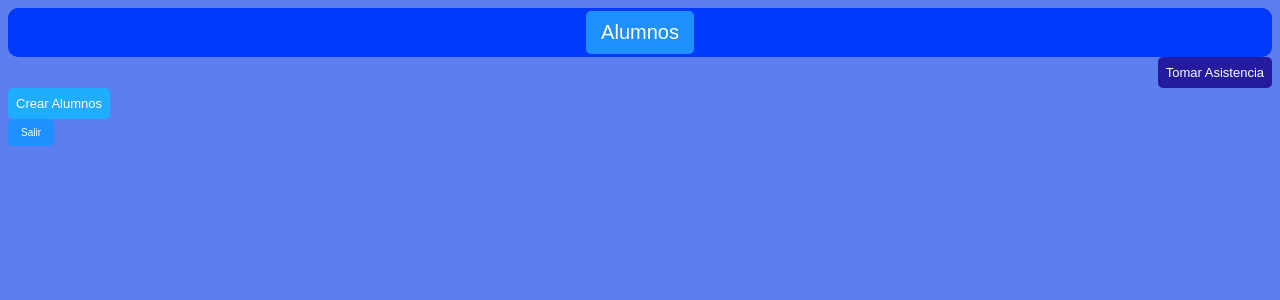
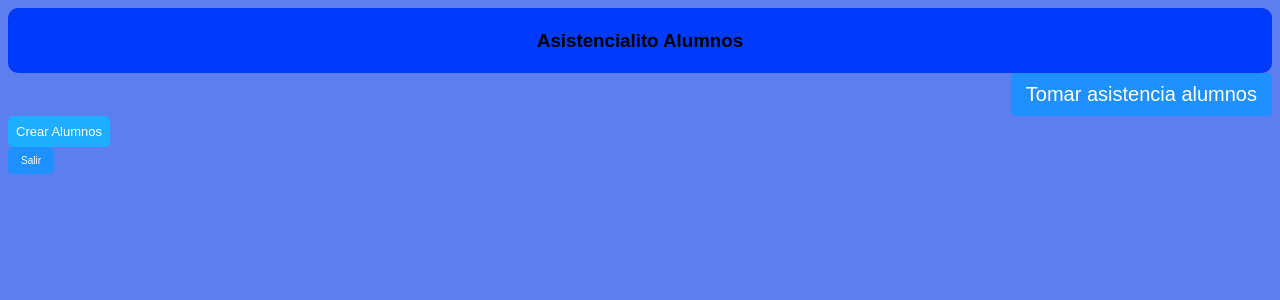
Before and after one commit to Lucassc5/Asistencialito, a PHP site: page /registrarAlumno.php in a window 1280 px wide. Shown: the top 300 px of the page. Run offline with PHP 8.4, Linux system fonts and the light colour scheme.

Commit message:
Add files via upload

```diff
--- a/asistencialito/Resources/Fn/mostrarAlumnos.js
+++ b/asistencialito/Resources/Fn/mostrarAlumnos.js
@@ -1,11 +1,22 @@
 function mostrarAlumnos() {
     fetch('traerAlumnos.php')
-        .then(response => response.text())
+        .then(res => res.text())
         .then(data => {
-            document.getElementById('mostrar').innerHTML =  data;
+            document.getElementById('mostrar_alumnos').innerHTML =  data;
         })
         .catch(error => {
             console.error('Error al cargar los alumnos:', error);
-            document.getElementById('mostrar').innerHTML = "<p>Error al cargar los alumnos.</p>";
+            document.getElementById('mostrar_alumnos').innerHTML = "<p>Error al cargar los alumnos.</p>";
         });
 }
+
+
+function presenteAusente(){
+
+    checkPresente = document.getElementById('checkin').ariaChecked;
+
+    if (checkPresente) {
+
+    }
+
+}
--- a/asistencialito/crearAlumno.php
+++ b/asistencialito/crearAlumno.php
@@ -17,6 +17,8 @@
     <br>
     <input type="date" name="fecha_nacimiento_alumno" id="fecha_nacimiento_alumno" placeholder="Fecha de nacimiento">
     <br>
+    <input type="text" name="email_alumno" id="email_alumno" placeholder="Email del alumno">
+    <br>
     <input type="submit" name="submit" value="Registrarse">
     </form>
 
--- a/asistencialito/guardarAlumno.php
+++ b/asistencialito/guardarAlumno.php
@@ -10,15 +10,17 @@ if ($_SERVER["REQUEST_METHOD"] == 'POST'){
     $nombre_alumno = ($_POST["nombre_alumno"]);
     $apellido_alumno = ($_POST["apellido_alumno"]);
     $fecha_nacimiento_alumno = ($_POST["fecha_nacimiento_alumno"]);
+    $email_alumno = ($_POST["email_alumno"]);
 
-    $sql = "INSERT INTO alumnos (nombre_alumno, apellido_alumno, fecha_nacimiento_alumno)
-    VALUES (:nombre_alumno, :apellido_alumno, :fecha_nacimiento_alumno)";
+    $sql = "INSERT INTO alumnos (nombre_alumno, apellido_alumno, fecha_nacimiento_alumno, email_alumno)
+    VALUES (:nombre_alumno, :apellido_alumno, :fecha_nacimiento_alumno, :email_alumno)";
 
     $stmt = $conn->prepare($sql);
 
     $stmt->bindParam(':nombre_alumno', $nombre_alumno);
     $stmt->bindParam(':apellido_alumno', $apellido_alumno);
     $stmt->bindParam(':fecha_nacimiento_alumno', $fecha_nacimiento_alumno);
+    $stmt->bindParam(':email_alumno', $email_alumno);
 
     if($stmt->execute()){
         //echo "Registrado con exito";
--- a/asistencialito/materias.php
+++ b/asistencialito/materias.php
@@ -26,7 +26,6 @@ require_once 'conexion.php';
     <?php
 
     if(count($resultado) > 0){
-
         foreach ($resultado as $row){
             echo "<option value='" . $row['id_materia'] . "'>" . $row['nombre_materia'] . "</option>";
         }
--- a/asistencialito/registrarAlumno.php
+++ b/asistencialito/registrarAlumno.php
@@ -9,19 +9,21 @@
 
 <body>
     <div id="container_titulo">
-        <a href="#" class="alumnos" onclick="mostrarAlumnos()">Alumnos</a>
+        <h3>Asistencialito Alumnos</h3>
     </div>
 
-    <div id="mostrar">
-
-    </div>
 
     <div id="container_asistencia">
-        <a href="" class="tomar">Tomar Asistencia</a>
+     <a href="#" class="alumnos" onclick="mostrarAlumnos()">Tomar asistencia alumnos</a>
+
     </div>
 
     <div id="container_crear">
     <a href="crearAlumno.php" class="crear"> Crear Alumnos </a>
+    </div>
+
+    <div id="mostrar_alumnos">
+
     </div>
 
     <div id="container_salir">
```
Also changed, not shown: asistencialito/traerAlumnos.php (+7 -4 lines).
